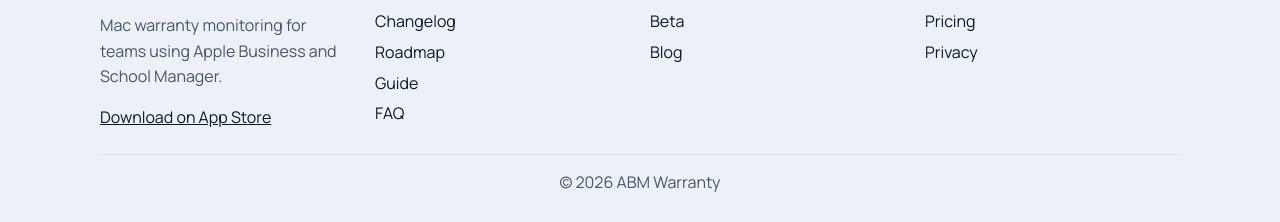
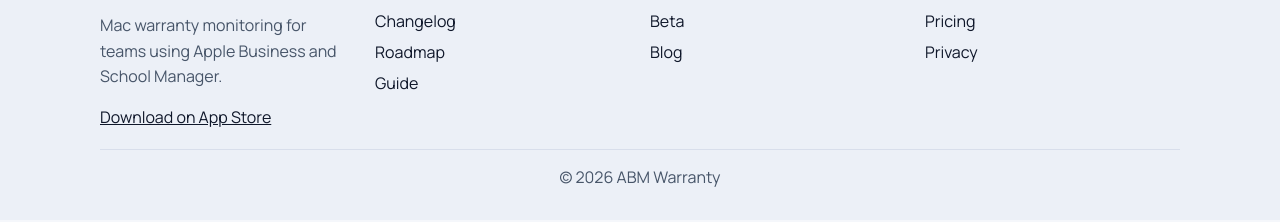
Before and after one commit to jonbrown21/abmwarranty, a Jekyll site: the page built from index.md, in a window 1280 px wide and 900 px high, scrolled down 5976 px. Shown: the part 675-897 px from the top of the window. Built offline with Jekyll 4.4.1, drawn with Linux system fonts in a browser that asks for light colours.

Commit message:
chore: remove FAQ from footer links

```diff
--- a/_includes/footer.html
+++ b/_includes/footer.html
@@ -11,7 +11,6 @@
         <li><a href="{{ '/changelog/' | relative_url }}">Changelog</a></li>
         <li><a href="{{ '/roadmap/' | relative_url }}">Roadmap</a></li>
         <li><a href="{{ '/guide/' | relative_url }}">Guide</a></li>
-        <li><a href="{{ '/' | relative_url }}#faq">FAQ</a></li>
       </ul>
     </section>
     <section>
```
